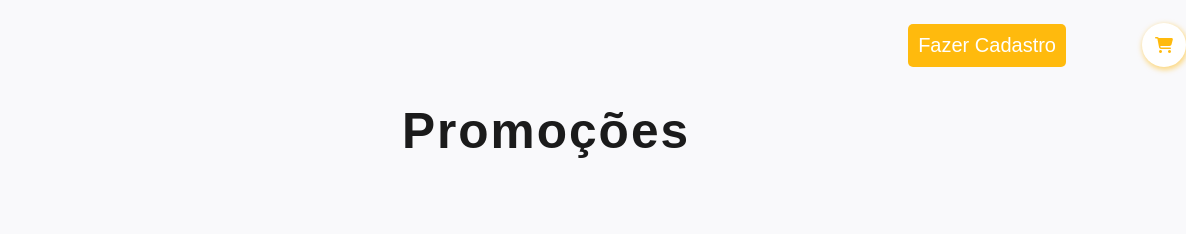
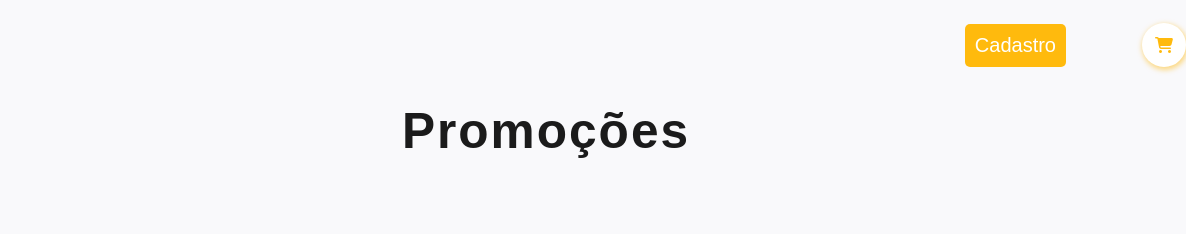
Before and after one commit to Tyago-santos/lord-burger-deploy, a website built with Vite: page index.html in a window 1280 px wide. Shown: the top 234 px of the page, 94-1280 px from the left. Built offline with nearby package versions, Linux system fonts and the light colour scheme; files whose address does not match are found by name.

Commit message:
Atualizar o index.html
fixing

```diff
--- a/index.html
+++ b/index.html
@@ -25,7 +25,7 @@
 
         <nav>
           <ul>
-            <li class="login">Fazer Cadastro</li>
+            <li class="login"> Cadastro</li>
             <li  style="visibility: hidden;">
             <i class="fa-solid fa-burger"></i>
           </li>
```
